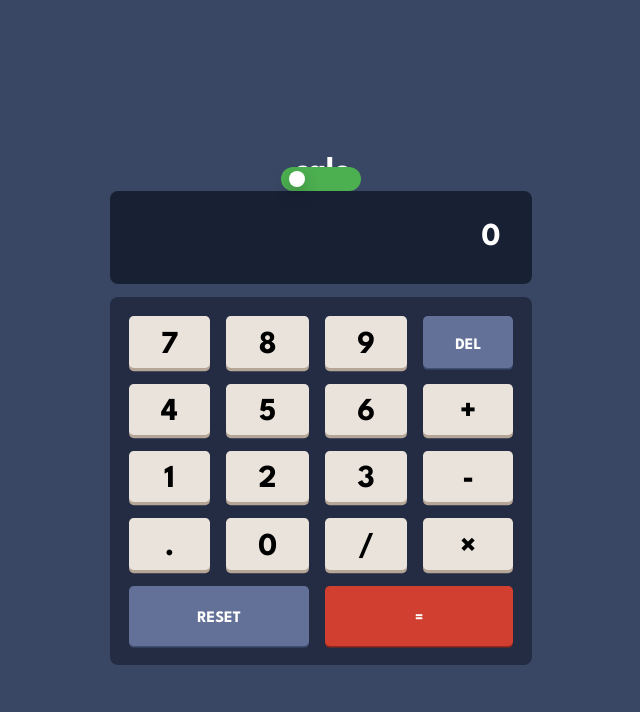
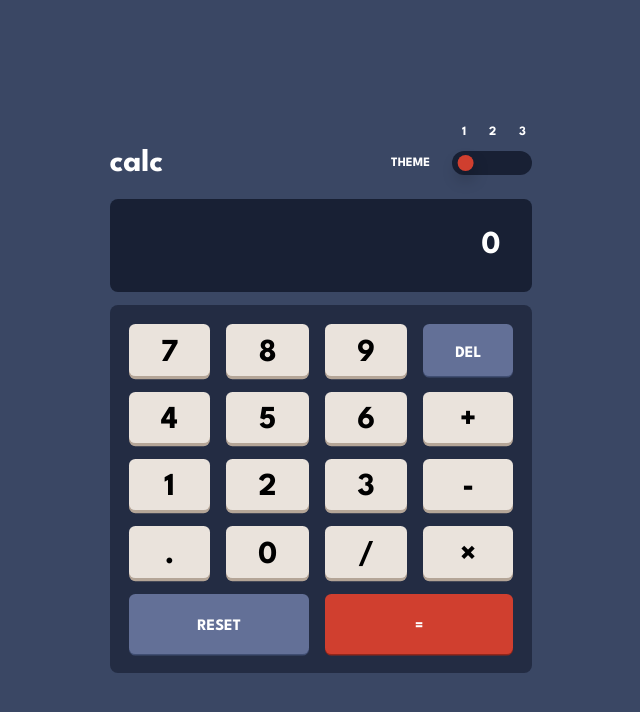
Before and after one commit to slothmast3r/calculator-FEMio, a React (Create React App) app: page / in a window 1280 px wide. Shown: the top 712 px of the page, without its empty margins (319-959 px from the left). Built offline with nearby package versions, Linux system fonts and the light colour scheme.

Commit message:
styling xd

```diff
--- a/src/App.scss
+++ b/src/App.scss
@@ -52,7 +52,7 @@
   font-size: 2rem;
   height: 100vh;
   width: 100vw;
-  transition: all 0.5s ease;
+  transition: background 0.5s ease;
   color: var(--text-color-primary);
   background: var(--main-bg-color);
 }
--- a/src/Calculator/Calculator.js
+++ b/src/Calculator/Calculator.js
@@ -144,8 +144,8 @@ const Calculator = () => {
     let result = 0;
 
     // parse the expression from left to right
-  let numbers = expression.split(/[-+*/]/);
-  let operators = expression.match(/[-+*/]/g);
+    let numbers = expression.split(/[-+*/]/);
+    let operators = expression.match(/[-+*/]/g);
 
     // apply the operators to the numbers
     for (let i = 0; i < operators.length; i++) {
@@ -175,15 +175,27 @@ const Calculator = () => {
   }
 
   const handlePositionChange = (newPosition) => {
-    setTheme(`theme${newPosition}`)
-    console.log(`theme${newPosition}`)
+    setTheme(`theme${newPosition}`);
+    console.log(`theme${newPosition}`);
   };
 
   return (
     <div>
       <div>
-        <h1>calc</h1>
-        <Switcher onPositionChange={handlePositionChange} ></Switcher>
+        <div className="header">
+          <h1>calc</h1>
+          <div className="theme-wrapper">
+            <span>THEME</span>
+            <div>
+              <div className="theme-number">
+              <label>1</label>
+              <label>2</label>
+              <label>3</label>
+              </div>
+              <Switcher onPositionChange={handlePositionChange}></Switcher>
+            </div>
+          </div>
+        </div>
       </div>
       <div className="display-value">{displayValue}</div>
       <div className="buttons-layout">
--- a/src/Calculator/Calculator.scss
+++ b/src/Calculator/Calculator.scss
@@ -10,6 +10,32 @@ h1{
   color: var(--text-color-secondary);
   border-radius: 0.25em;
   margin-bottom: 0.4em;
+}
+.header{
+  display: flex;
+  justify-content: space-between;
+  align-items: center;
+  position: relative;
+  .theme-wrapper{
+    display: flex;
+    align-items: center;
+    color: var(--text-color-secondary);
+    position: relative;
+    span{
+      font-size: 0.4em;
+      padding-right: 1.75em;
+    }
+    .theme-number{
+      display: flex;
+      position: absolute;
+      top: -2em;
+      font-size: 0.4em;
+      justify-content: space-between;
+      width: 5.0em;
+      right: 0.5em;
+
+    }
+  }
 }
 
 .buttons-layout {
@@ -25,7 +51,7 @@ h1{
     font: inherit;
     cursor: pointer;
     outline: inherit;
-    border-radius: 0.3rem;
+    border-radius: 0.4rem;
     &.number-and-operator {
       background: var(--key-bg-numeric-color);
       box-shadow: 0 0.1em 0 var(--key-shadow-numeric-color);
@@ -49,37 +75,3 @@ h1{
     width: 100%;
   }
 }
-
-
-.switcher-container {
-  position: relative;
-  width: 20em;
-  height: 20em;
-  border-radius: 50%;
-  background-color: lightgray;
-}
-
-.switcher {
-  position: absolute;
-  top: 50%;
-  left: 50%;
-  width: 2.5em;
-  height: 2.5em;
-  margin-top: -1.25em;
-  margin-left: -1.25em;
-  border-radius: 50%;
-  background-color: blue;
-  transition: all 0.5s ease-in-out;
-}
-
-.switcher-0 {
-  transform: translateX(-7.5em) translateY(0);
-}
-
-.switcher-1 {
-  transform: translateX(0) translateY(7.5em);
-}
-
-.switcher-2 {
-  transform: translateX(7.5em) translateY(0);
-}
--- a/src/Switcher/Switcher.js
+++ b/src/Switcher/Switcher.js
@@ -16,8 +16,8 @@ const Switcher = ({ onPositionChange }) => {
     const circleClassName = `circle position${position}`;
 
     return (
-      <div className="switcher" onClick={handleTransition}>
-        <div className={circleClassName}></div>
+      <div className="switcher">
+        <div className={circleClassName}  onClick={handleTransition}></div>
       </div>
     );
   };
--- a/src/Switcher/Switcher.scss
+++ b/src/Switcher/Switcher.scss
@@ -1,26 +1,28 @@
 .switcher {
-    width: 0.5em;
+  width: 0.50em;
   height: 0.75em;
-    background-color: #4caf50;
+  background: var(--screen-bg-color);
   border-radius: 4em;
   display: flex;
   align-items: center;
   justify-content: space-between;
   position: relative;
   padding: 0 1em;
-  }
+
   .circle {
     width: 0.5em;
     height: 0.5em;
-    background-color: #ffffff;
+    background: var(--key-bg-toggle-color);
     border-radius: 50%;
     position: absolute;
+    cursor: pointer;
     transition: transform 1s ease;
     box-shadow: 0 0.25em 0.5em rgba(0, 0, 0, 0.25);
   }
+}
 
 .position1 {
-    transform: translate(-0.75em, 0);
+  transform: translate(-0.825em, 0);
 }
 
 .position2 {
@@ -28,5 +30,5 @@
 }
 
 .position3 {
-    transform: translate(0.75em, 0);
+  transform: translate(0.825em, 0);
 }
```
Also changed, not shown: 1 other file (tests, documents, lock files or other folders). Lines whose indentation alone changed are shown as unchanged.
